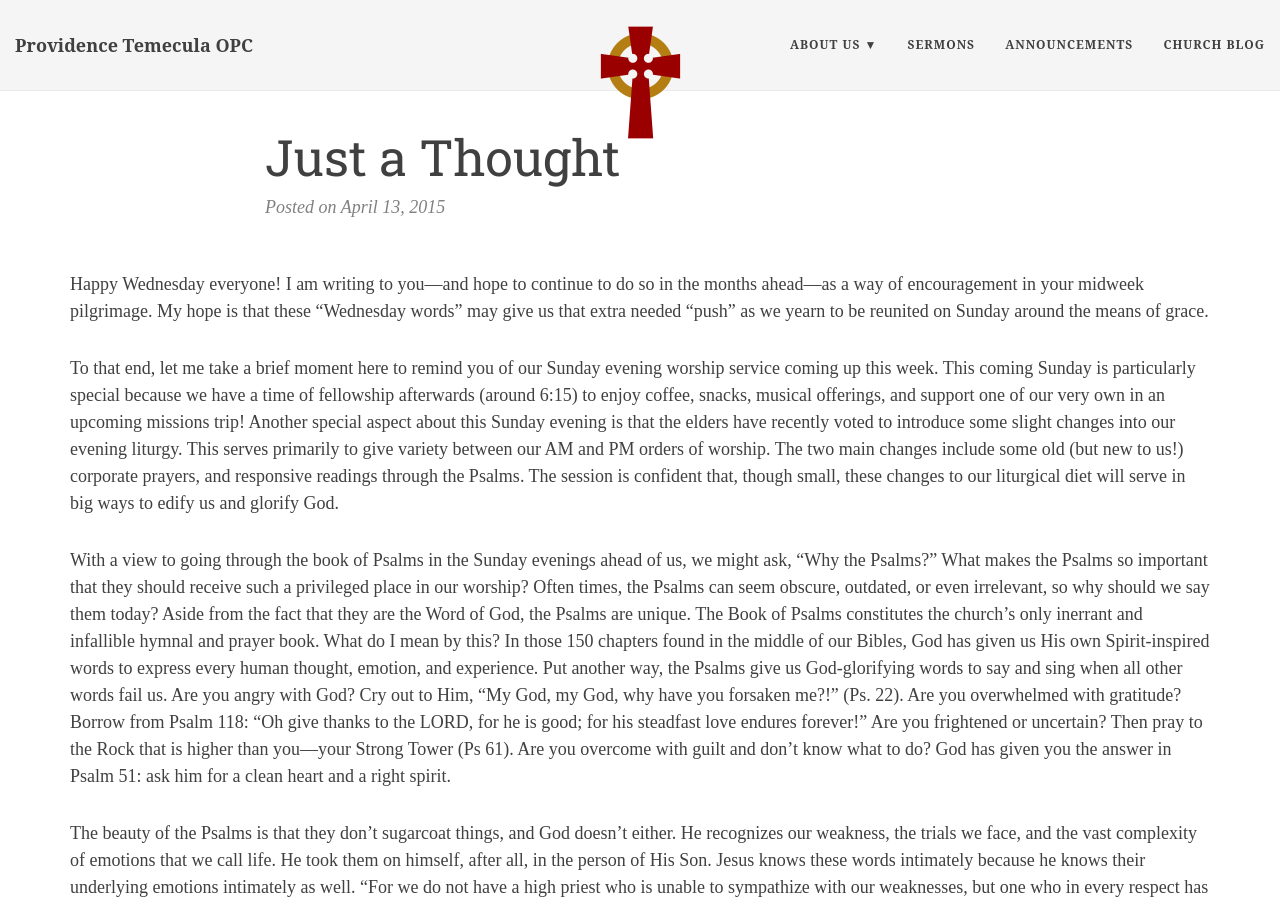
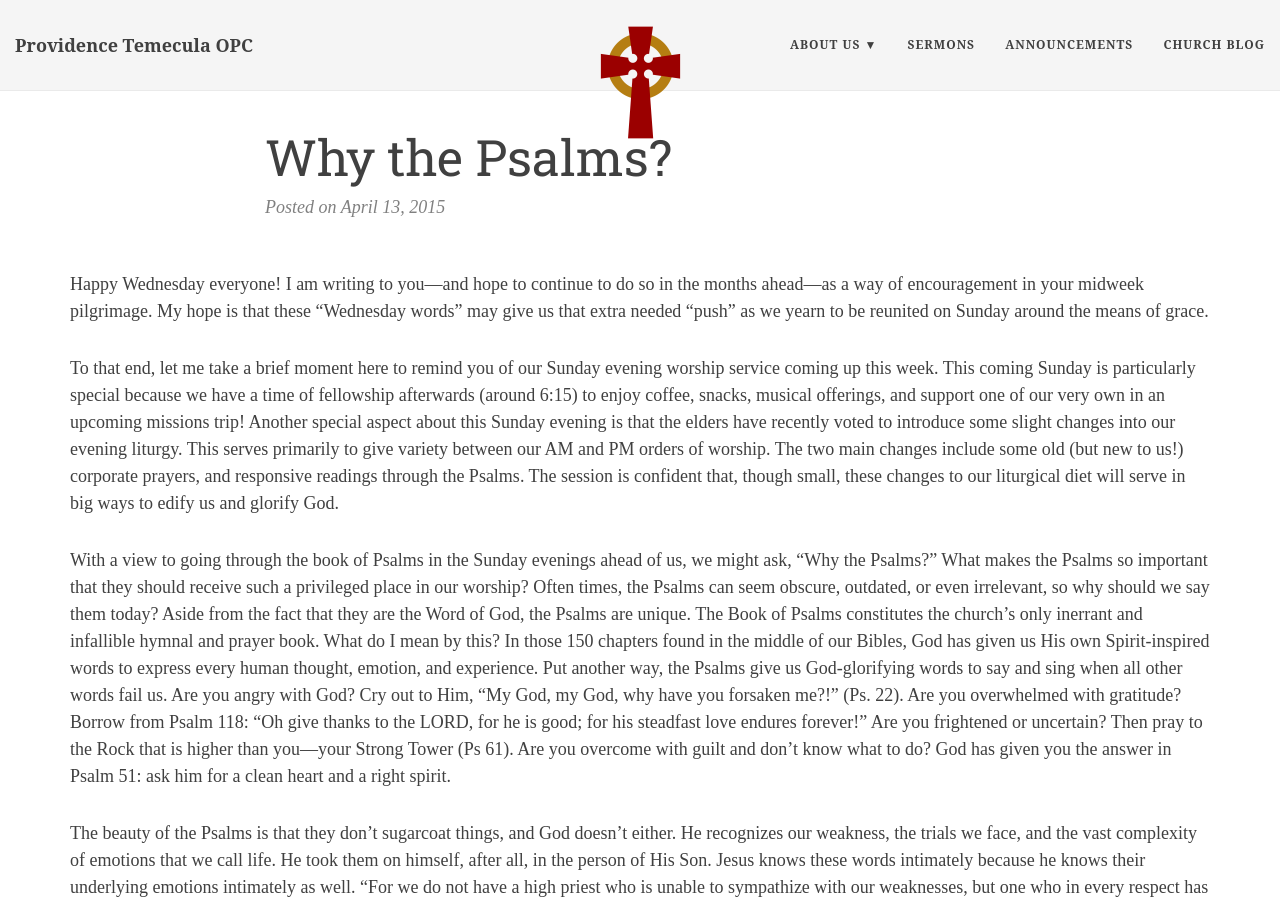
Before and after one commit to japodacaj/temeculaopc.github.io, a Jekyll site: the page built from _posts/2015-04-13-Just-a-Thought.md, in a window 1280 px wide and 900 px high. Built offline with Jekyll 4.4.1, drawn with Linux system fonts in a browser that asks for light colours; nearby versions of some CDN libraries.

Commit message:
Updated 2015-04-13-Just-a-Thought.md

```diff
--- a/_posts/2015-04-13-Just-a-Thought.md
+++ b/_posts/2015-04-13-Just-a-Thought.md
@@ -1,8 +1,9 @@
 ---
 layout: post
 category: blog
-title: Just a Thought
-date: 2015-04-13 21:35
+title: "Why the Psalms?"
+date: "2015-04-13 21:35"
+published: true
 ---
 
 Happy Wednesday everyone!  I am writing to you—and hope to continue to do so in the months ahead—as a way of encouragement in your midweek pilgrimage.  My hope is that these “Wednesday words” may give us that extra needed “push” as we yearn to be reunited on Sunday around the means of grace.
```
